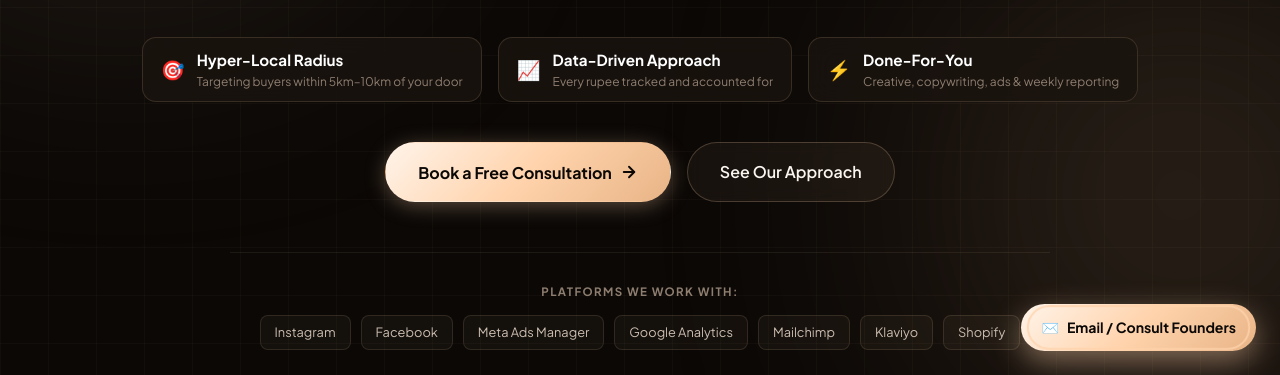
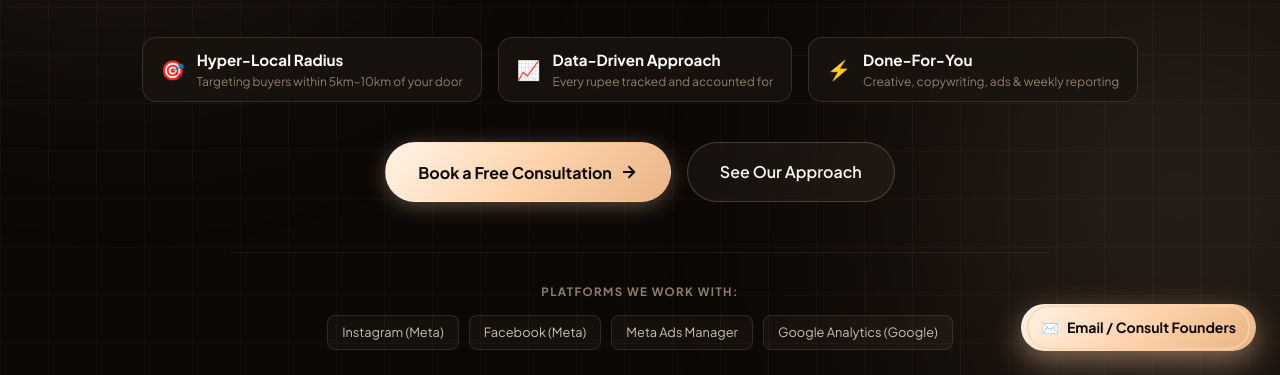
Before and after one commit to Zcross091/agency-backup, a website: page index.html in a window 1280 px wide. Shown: the part 425-800 px from the top of the page. Drawn offline with Linux system fonts and the light colour scheme.

Commit message:
fix(platforms): show only active working platforms - Instagram, Facebook, Meta Ads Manager, Google Analytics

```diff
--- a/index.html
+++ b/index.html
@@ -121,13 +121,10 @@
         <div class="hero-trust-bar">
           <span class="trust-label">PLATFORMS WE WORK WITH:</span>
           <div class="platform-tags">
-            <span class="tag">Instagram</span>
-            <span class="tag">Facebook</span>
+            <span class="tag">Instagram (Meta)</span>
+            <span class="tag">Facebook (Meta)</span>
             <span class="tag">Meta Ads Manager</span>
-            <span class="tag">Google Analytics</span>
-            <span class="tag">Mailchimp</span>
-            <span class="tag">Klaviyo</span>
-            <span class="tag">Shopify</span>
+            <span class="tag">Google Analytics (Google)</span>
           </div>
         </div>
       </div>
```
